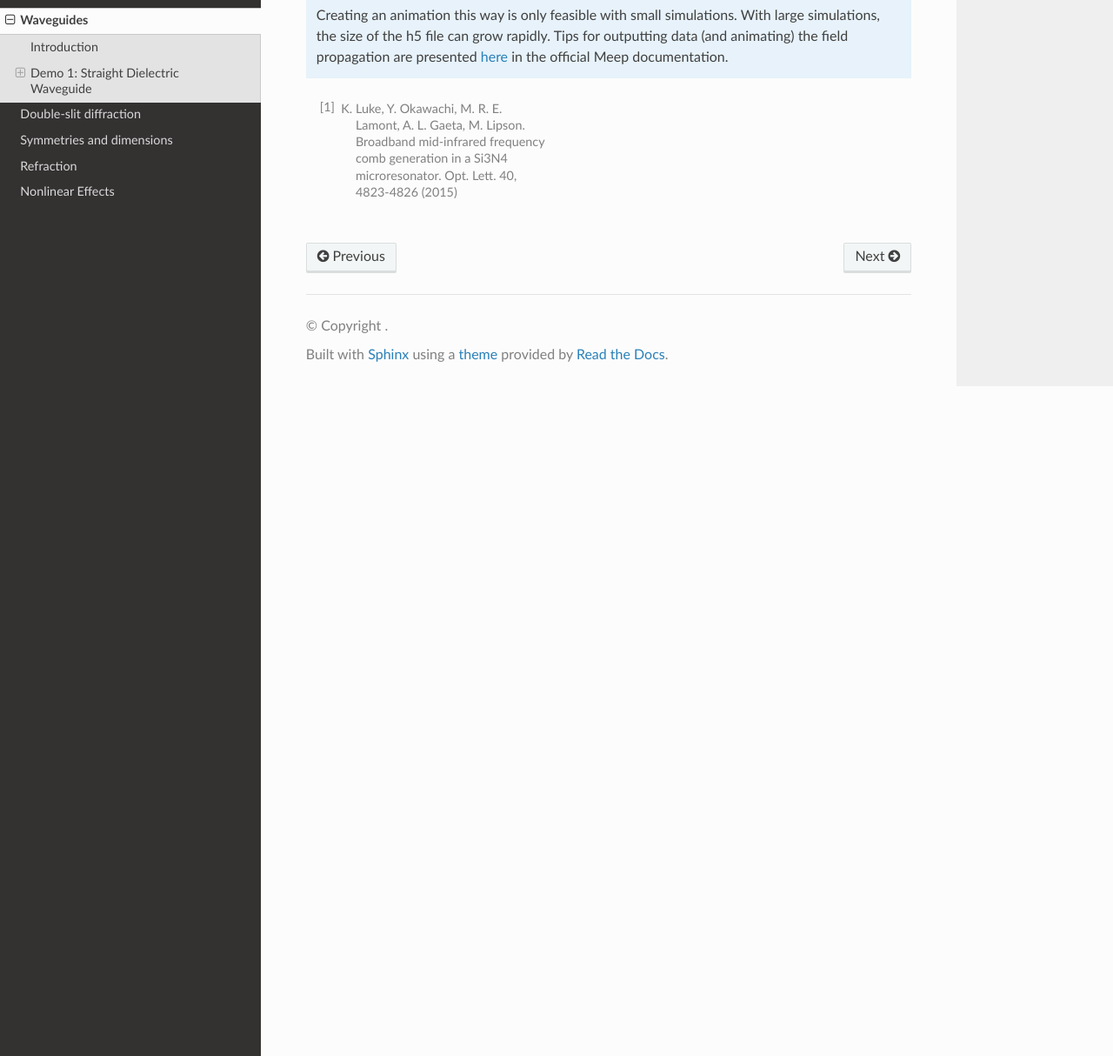
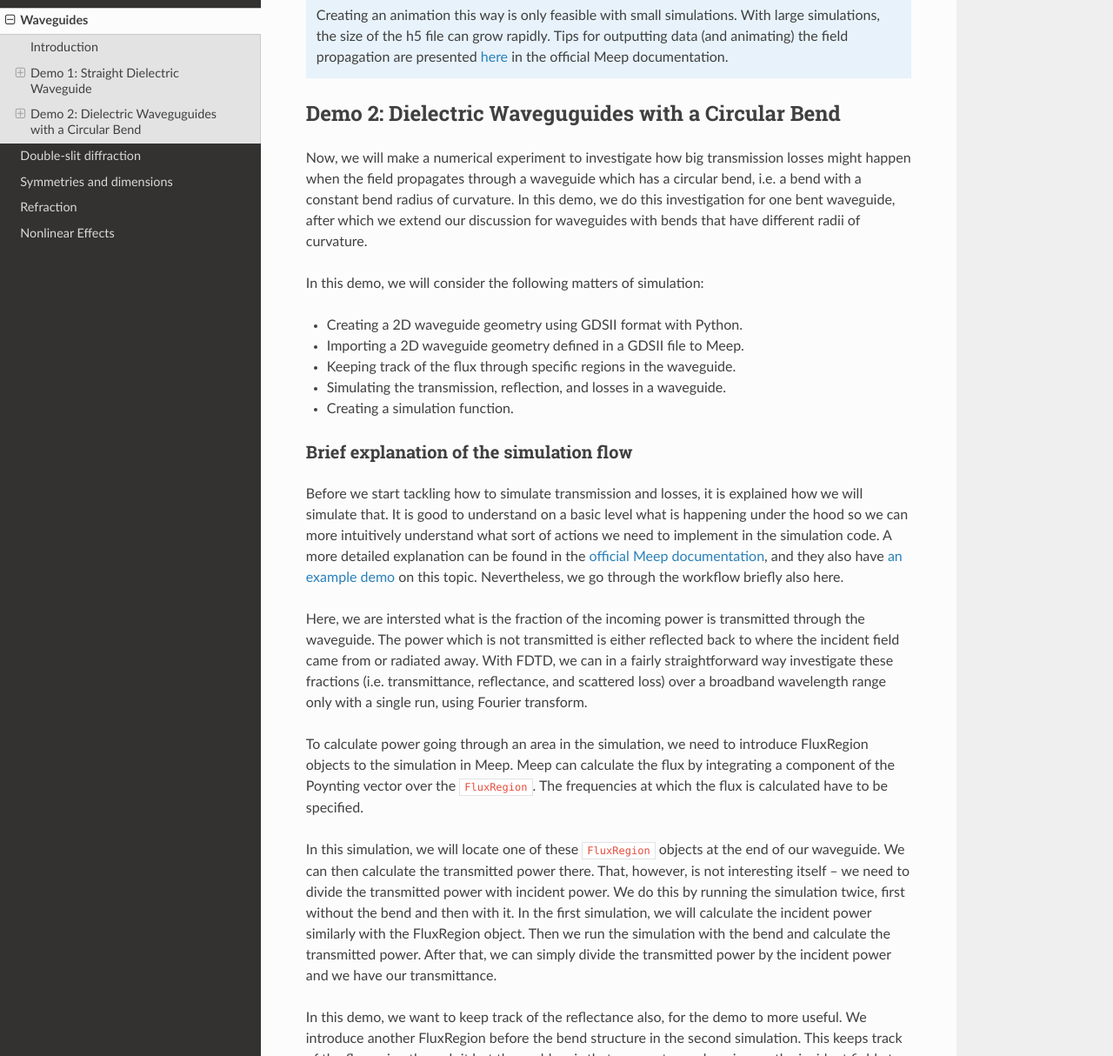
Before and after one commit to lehtisa/tuni_meep_doc, a Sphinx documentation site: the page built from docs/source/waveguides.rst, in a window 1280 px wide and 1400 px high, scrolled down 10522 px. Shown: the part 186-1400 px from the top of the window at 87% size. Built offline with Sphinx 7.4.7 and the Read the Docs theme 3.1.0, drawn with Linux system fonts in a browser that asks for light colours; pages that are not in the unit, such as notebooks, are missing from menus; some of the changed text lies outside the part shown.

Commit message:
Started demo 2

```diff
--- a/docs/source/waveguides.rst
+++ b/docs/source/waveguides.rst
@@ -393,5 +393,32 @@ Now we have a nice animation! Note that we can observe here how to source turns
    Creating an animation this way is only feasible with small simulations. With large simulations, the size of the h5 file can grow rapidly. Tips for outputting data (and animating) the field propagation are presented `here <https://meep.readthedocs.io/en/latest/Python_Tutorials/Basics/#a-90-bend>`_ in the official Meep documentation.
 
 
+Demo 2: Dielectric Waveguguides with a Circular Bend
+============
+Now, we will make a numerical experiment to investigate how big transmission losses might happen when the field propagates through a waveguide which has a circular bend, i.e. a bend with a constant bend radius of curvature. In this demo, we do this investigation for one bent waveguide, after which we extend our discussion for waveguides with bends that have different radii of curvature.
+
+In this demo, we will consider the following matters of simulation:
+
+- Creating a 2D waveguide geometry using GDSII format with Python.
+- Importing a 2D waveguide geometry defined in a GDSII file to Meep.
+- Keeping track of the flux through specific regions in the waveguide.
+- Simulating the transmission, reflection, and losses in a waveguide.
+- Creating a simulation function.
+
+Brief explanation of the simulation flow
+----------------------------------------
+Before we start tackling how to simulate transmission and losses, it is explained how we will simulate that. It is good to understand on a basic level what is happening under the hood so we can more intuitively understand what sort of actions we need to implement in the simulation code. A more detailed explanation can be found in the `official Meep documentation <https://meep.readthedocs.io/en/master/Introduction/#transmittancereflectance-spectra>`_, and they also have `an example demo <https://meep.readthedocs.io/en/master/Scheme_Tutorials/Basics/#transmittance-spectrum-of-a-waveguide-bend>`_ on this topic. Nevertheless, we go through the workflow briefly also here.
+
+Here, we are intersted what is the fraction of the incoming power is transmitted through the waveguide. The power which is not transmitted is either reflected back to where the incident field came from or radiated away. With FDTD, we can in a fairly straightforward way investigate these fractions (i.e. transmittance, reflectance, and scattered loss) over a broadband wavelength range only with a single run, using Fourier transform.
+
+To calculate power going through an area in the simulation, we need to introduce FluxRegion objects to the simulation in Meep. Meep can calculate the flux by integrating a component of the Poynting vector over the ``FluxRegion``. The frequencies at which the flux is calculated have to be specified.
+
+In this simulation, we will locate one of these ``FluxRegion`` objects at the end of our waveguide. We can then calculate the transmitted power there. That, however, is not interesting itself – we need to divide the transmitted power with incident power. We do this by running the simulation twice, first without the bend and then with it. In the first simulation, we will calculate the incident power similarly with the FluxRegion object. Then we run the simulation with the bend and calculate the transmitted power. After that, we can simply divide the transmitted power by the incident power and we have our transmittance.
+
+In this demo, we want to keep track of the reflectance also, for the demo to more useful. We introduce another FluxRegion before the bend structure in the second simulation. This keeps track of the flux going through it but the problem is that we must somehow ignore the incident field at this point. For this, the same FluxRegion is also present in the first simulation without the bend. In the first simulation, we keep track of the Fourier-transformed electric and magnetic fields at this point and later in the second run, we can subtract these Fourier-transformed fields from the total field going through this region. The residual fields correspond to the reflected fields and with those, it is possible to calculate the reflected power by integrating the component of the Poynting vector over the ``FluxRegion``.
+
+All in all, we need to do two simulations: one with the straight waveguide and one with the bent waveguide. Next we will do that in practise.
+
+
 
 .. [1] K. Luke, Y. Okawachi, M. R. E. Lamont, A. L. Gaeta, M. Lipson. Broadband mid-infrared frequency comb generation in a Si3N4 microresonator. Opt. Lett. 40, 4823-4826 (2015)
```
